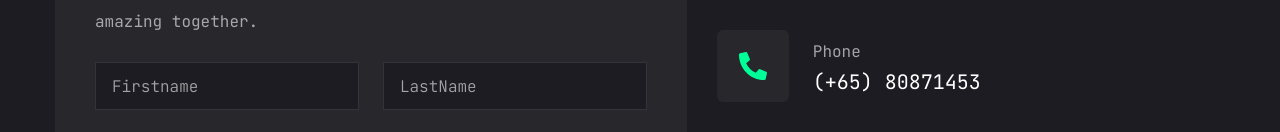
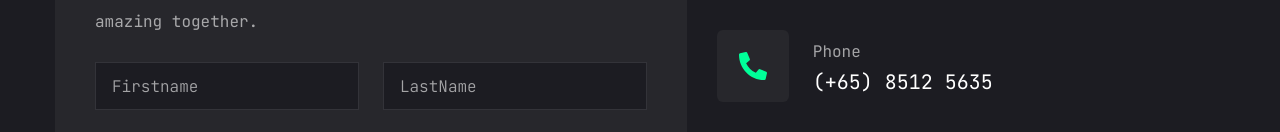
Before and after one commit to CodePnut/Project-5-Web-Portfolio, a Next.js app: page /contact in a window 1280 px wide. Shown: the part 358-490 px from the top of the page. Built offline with nearby package versions, Linux system fonts and the light colour scheme.

Commit message:
Information updated

```diff
--- a/app/contact/page.jsx
+++ b/app/contact/page.jsx
@@ -20,7 +20,7 @@ const info = [
   {
     icon: <FaPhoneAlt />,
     title: "Phone",
-    description: "(+65) 80871453",
+    description: "(+65) 8512 5635",
   },
   {
     icon: <FaEnvelope />,
--- a/app/resume/page.jsx
+++ b/app/resume/page.jsx
@@ -46,7 +46,7 @@ const about = {
     },
     {
       fieldName: "Phone:",
-      fieldValue: "(+65) 8087 1453",
+      fieldValue: "(+65) 8512 5635",
     },
     {
       fieldName: "Experience:",
```
Also changed, not shown: 1 other file (tests, documents, lock files or other folders).
